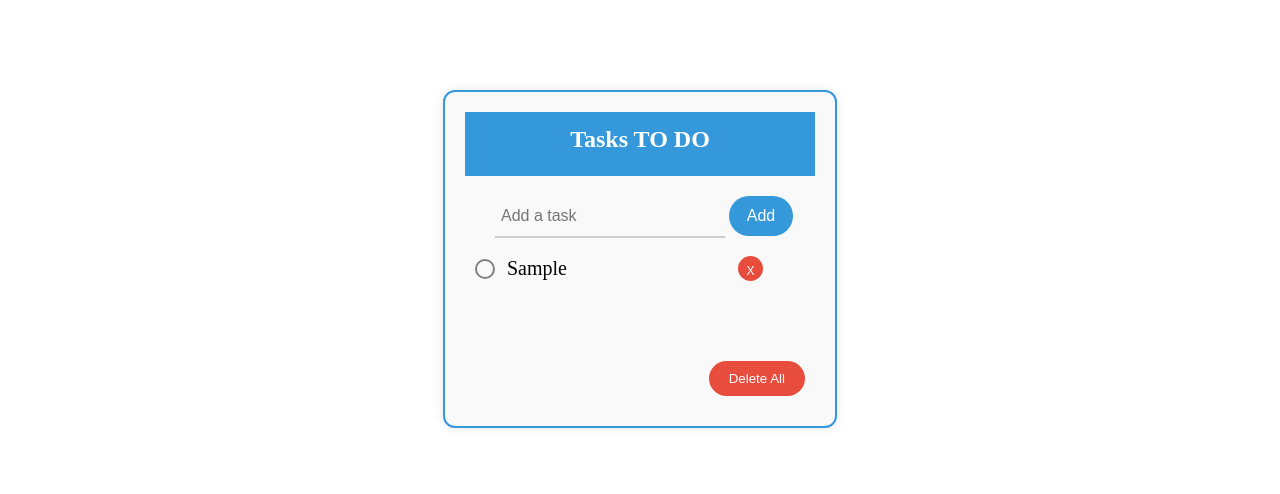
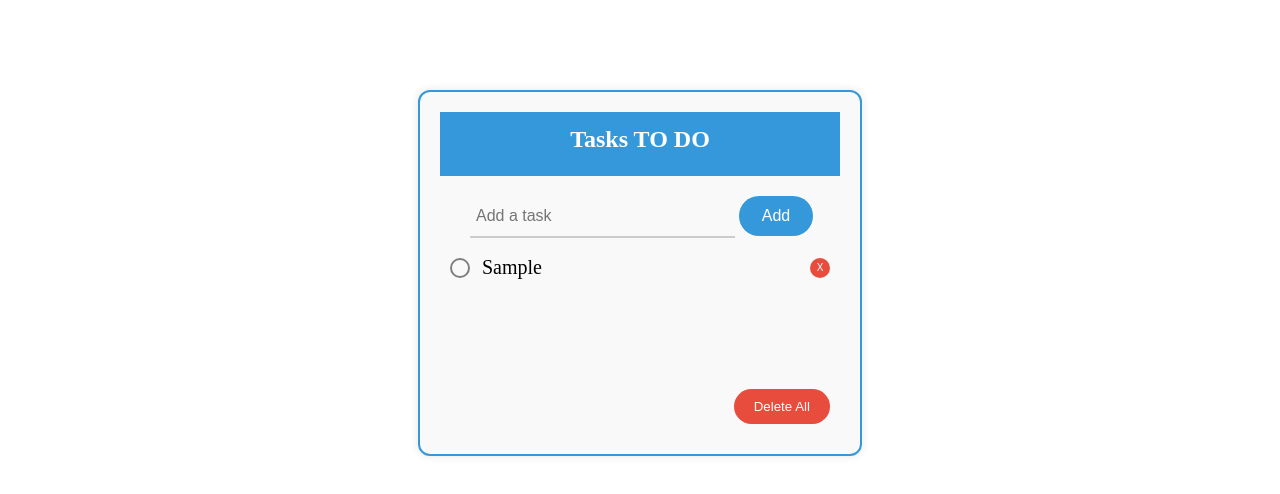
Before and after one commit to Jasmeet-011/To-do-List-App, a plain HTML site: page index.html in a window 1280 px wide. Both pictures are taken after typing "Sample" into the empty fields and a click on the button "Add". Shown: the part 80-574 px from the top of the page. Drawn offline with Linux system fonts and the light colour scheme.

Commit message:
made changes in style.css

```diff
--- a/style.css
+++ b/style.css
@@ -47,9 +47,10 @@ header {
 
 .add-todo {
   background-color: #f9f9f9;
-  width: 100%;
+  min-width: 400px;
+  max-width: 400px;
   min-height: 200px;
-  max-height: 400px;
+  max-height: 450px;
   overflow-y: auto;
   padding-top: 20px;
 
@@ -101,6 +102,7 @@ form input:focus{
   border-bottom: 1px solid #ccc;
   display: flex;
   align-items: center;
+  flex-wrap: wrap;
 
 
 }
@@ -139,8 +141,11 @@ input[type=checkbox]:checked::before{
 label{
   font-size: 20px;
   margin-left: 12px;
-  /* display: inline-block;
-  align-items: center; */
+  flex: 1;
+  overflow: hidden;
+  text-overflow: ellipsis;
+  white-space: normal;
+  overflow-wrap: break-word;
   width: 70%;
 }
 
@@ -152,7 +157,7 @@ label{
 
 .deleteAll button {
   margin-left: 10px;
-  margin-top: 60px;
+  margin-top: 90px;
   background-color: #e74c3c;
   color: white;
   border: none;
@@ -171,13 +176,14 @@ label{
   background-color: #e74c3c;
   color: #ffffff;
   border: none;
-  font-size: 12px;
+  font-size: 10px;
   cursor: pointer;
   border-radius: 50%;
-  width: 25px;
-  height: 25px;
+  width: 20px;
+  height: 20px;
   text-align: center;
-  line-height: 30px;
+  margin-left: 10px;
+
 }
 
 .delete-btn:hover {
```
